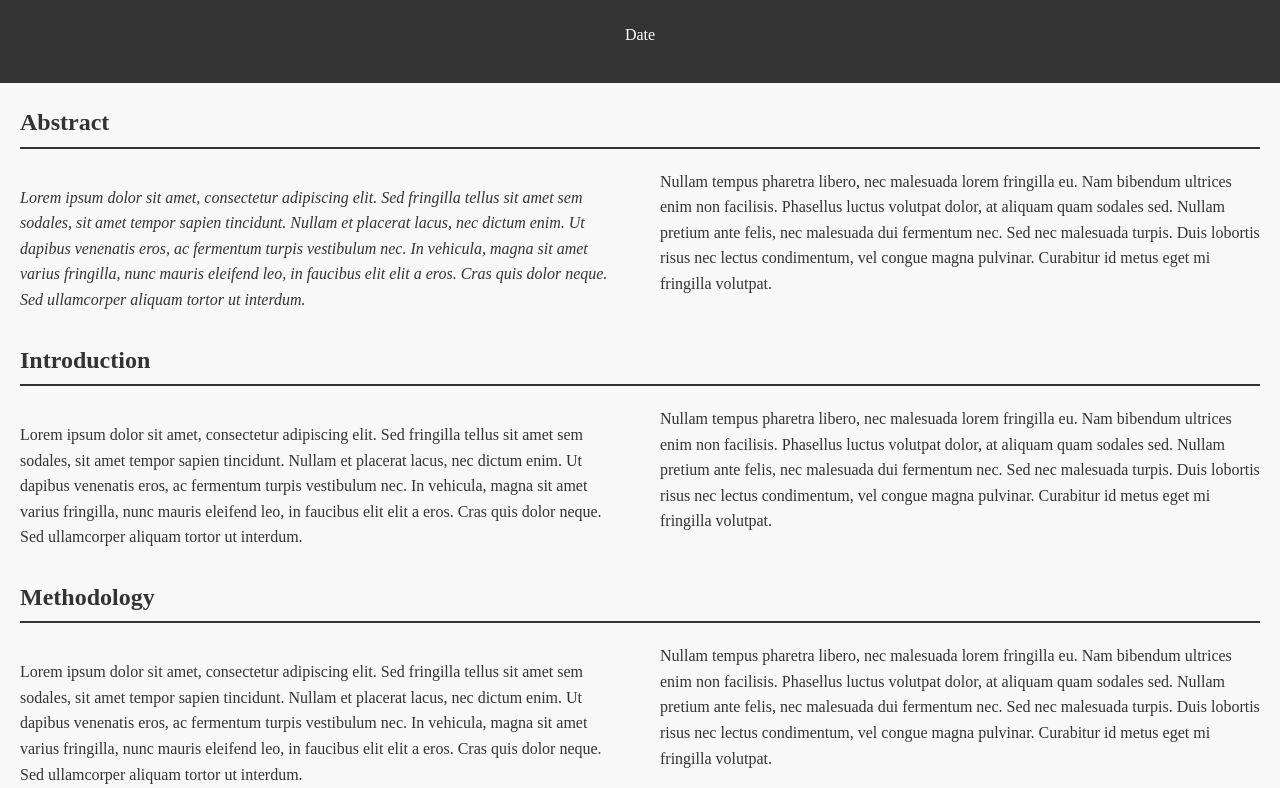
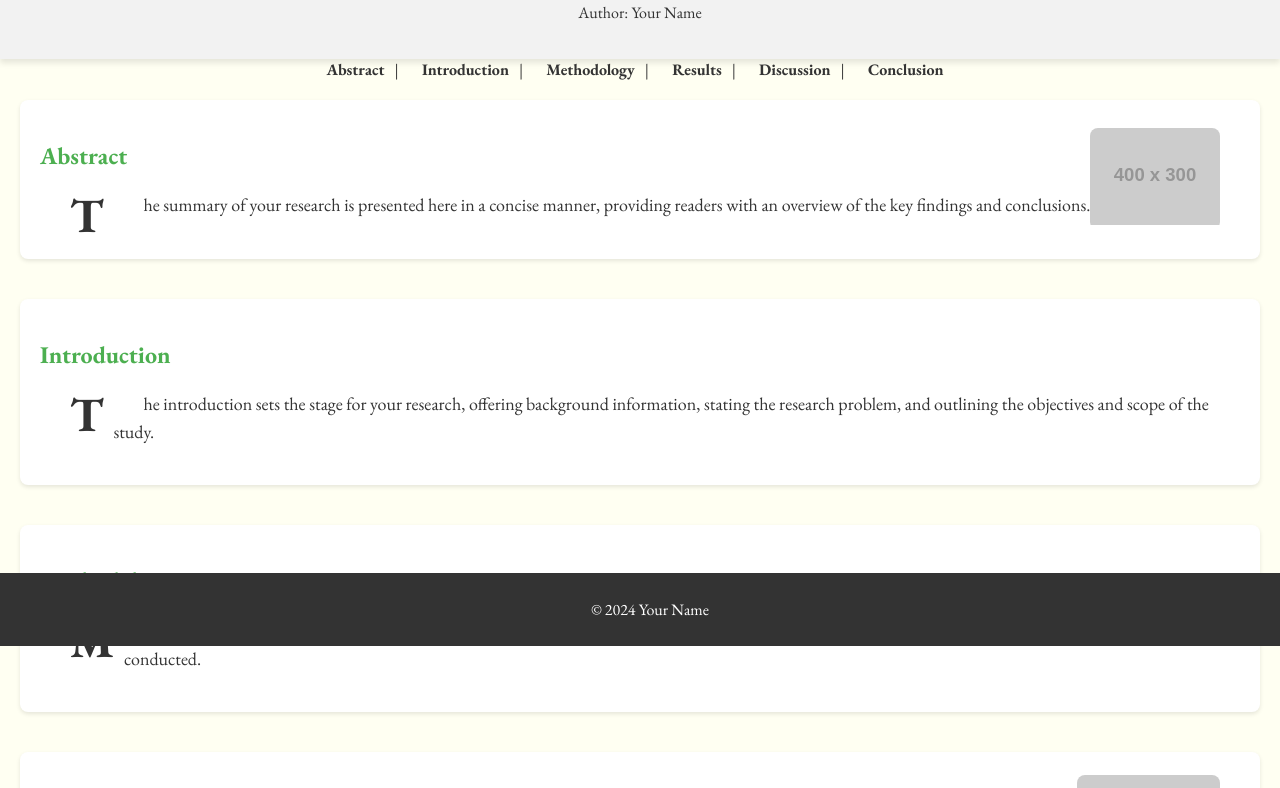
Before and after one commit to avirsaha/chem-ail, a plain HTML site: page index.html in a window 1280 px wide. Shown: the part 154-942 px from the top of the page. Drawn offline with nearby package versions, Linux system fonts and the light colour scheme; placeholder pictures from the web are drawn by us.

Commit message:
Update index.html

```diff
--- a/index.html
+++ b/index.html
@@ -3,148 +3,190 @@
 <head>
   <meta charset="UTF-8">
   <meta name="viewport" content="width=device-width, initial-scale=1.0">
-  <link rel="icon" type="image/x-icon" href="res/icons/favicon.ico">
-  <title>Chemistry Art Integrated Learning Project</title>
+  <title>Research Paper</title>
+  <link href="https://fonts.googleapis.com/css2?family=EB+Garamond:wght@400;700&display=swap" rel="stylesheet">
   <style>
     body {
-      font-family: 'Times New Roman', Times, serif;
-      font-size: 12pt;
-      line-height: 1.6;
+      font-family: 'EB Garamond', serif;
       margin: 0;
       padding: 0;
-      background-color: #f8f8f8;
+      background-color: #fffff2; /* Very light yellowish-white background */
+      color: #333; /* Dark gray text color */
+    }
+
+    header {
+      background-color: #f2f2f2; /* Light gray header background */
+      color: #333; /* Dark gray header text color */
+      padding: 20px;
+      text-align: center;
+      box-shadow: 0 4px 6px rgba(0, 0, 0, 0.1);
+    }
+
+    nav ul {
+      list-style-type: none;
+      margin: 0;
+      padding: 0;
+      text-align: center;
+    }
+
+    nav ul li {
+      display: inline;
+      margin-right: 10px;
+    }
+
+    nav ul li:not(:last-child):after {
+      content: '|';
+      margin-left: 10px;
+      margin-right: 10px;
+    }
+
+    nav ul li a {
+      text-decoration: none;
       color: #333;
+      font-weight: bold;
     }
-    header, footer {
-      background-color: #333;
-      color: #fff;
-      text-align: center;
-      padding: 20px 0;
-    }
-    /*
-    header {
-      background: linear-gradient(rgba(255,255,255,1) 4%, rgba(131,130,130,1) 31%, rgba(78,75,75,1) 55%, rgba(0,0,0,1) 100%);
-    }
-    */
-    footer {
-      padding: 1px
-    }
+
     main {
       padding: 20px;
     }
-    h1, h2, h3, h4, h5, h6 {
-      margin-top: 0;
+
+    section {
+      background-color: #ffffff; /* White section background */
+      padding: 20px;
+      margin-bottom: 40px;
+      box-shadow: 0 2px 4px rgba(0, 0, 0, 0.1);
+      border-radius: 8px;
+      display: flex;
+      flex-direction: column;
     }
-    a {
-      color: aquamarine;
+
+    section h2 {
+      margin-bottom: 20px;
+      color: #4CAF50; /* Green section heading color */
+      font-size: 24px;
+      font-weight: bold;
     }
-    p {
-      margin-bottom: 1em;
+
+    section p {
+      font-size: 18px;
+      line-height: 1.6;
+      text-indent: 30px;
     }
-    .abstract {
+
+    section p:first-of-type:first-letter {
+      float: left;
+      font-size: 48px;
+      line-height: 1;
+      margin-right: 10px;
+      font-weight: bold;
+    }
+
+    section em {
       font-style: italic;
     }
+
+    .image-placeholder {
+      flex: 1;
+      margin-bottom: 20px;
+      border-radius: 8px;
+      overflow: hidden;
+    }
+
+    .image-placeholder img {
+      width: 100%;
+      height: auto;
+    }
+
+    footer {
+      background-color: #333; /* Dark gray footer background */
+      color: #fff; /* White footer text color */
+      text-align: center;
+      padding: 10px;
+      position: fixed;
+      bottom: 0;
+      width: 100%;
+    }
+
+    @media only screen and (min-width: 768px) {
       section {
-      margin-bottom: 20px;
+        flex-direction: row;
+        align-items: center;
       }
-    section h2 {
-      color: #333;
-      border-bottom: 2px solid #333;
-      padding-bottom: 5px;
+
+      .image-placeholder {
+        order: 1; /* Move image to the right on larger screens */
+        margin-right: 20px;
+        margin-bottom: 0;
       }
-    .column {
-      column-count: 2;
-      column-gap: 40px;
+
+      section p {
+        flex: 2;
+      }
     }
   </style>
 </head>
 <body>
-
   <header>
-  <!--
-  <img
-  src="res/icons/favicon.svg"
-  height="150"
-  width="150" />
-  -->
-  <h1>Three Dimensional Structures Of Organic Molecules & Their Importance In Daily Life</h1>
-  <p>Aviraj Saha</p>
-  <p>B. D. Memorial International</p>
-  <p>Date</p>
+    <h1>Research Paper Title</h1>
+    <h2>Topic: Your Topic</h2>
+    <p>Author: Your Name</p>
   </header>
-
+  <nav>
+    <ul>
+      <li><a href="#abstract">Abstract</a></li>
+      <li><a href="#introduction">Introduction</a></li>
+      <li><a href="#methodology">Methodology</a></li>
+      <li><a href="#results">Results</a></li>
+      <li><a href="#discussion">Discussion</a></li>
+      <li><a href="#conclusion">Conclusion</a></li>
+    </ul>
+  </nav>
   <main>
-
-  <section>
+    <section id="abstract">
+      <div class="image-placeholder"><img src="https://via.placeholder.com/400x300" alt="Abstract Image Placeholder"></div>
+      <div>
         <h2>Abstract</h2>
-    <div class="column">
-      <p class="abstract">Lorem ipsum dolor sit amet, consectetur adipiscing elit. Sed fringilla tellus sit amet sem sodales, sit amet tempor sapien tincidunt. Nullam et placerat lacus, nec dictum enim. Ut dapibus venenatis eros, ac fermentum turpis vestibulum nec. In vehicula, magna sit amet varius fringilla, nunc mauris eleifend leo, in faucibus elit elit a eros. Cras quis dolor neque. Sed ullamcorper aliquam tortor ut interdum.</p>
-      <p>Nullam tempus pharetra libero, nec malesuada lorem fringilla eu. Nam bibendum ultrices enim non facilisis. Phasellus luctus volutpat dolor, at aliquam quam sodales sed. Nullam pretium ante felis, nec malesuada dui fermentum nec. Sed nec malesuada turpis. Duis lobortis risus nec lectus condimentum, vel congue magna pulvinar. Curabitur id metus eget mi fringilla volutpat.</p>
+        <p><span>The</span> summary of your research is presented here in a concise manner, providing readers with an overview of the key findings and conclusions.</p>
       </div>
     </section>
-
-  <section>
+    <section id="introduction">
+      <div class="image-placeholder"><img src="https://via.placeholder.com/400x300" alt="Introduction Image Placeholder"></div>
+      <div>
         <h2>Introduction</h2>
-    <div class="column">
-      <p>Lorem ipsum dolor sit amet, consectetur adipiscing elit. Sed fringilla tellus sit amet sem sodales, sit amet tempor sapien tincidunt. Nullam et placerat lacus, nec dictum enim. Ut dapibus venenatis eros, ac fermentum turpis vestibulum nec. In vehicula, magna sit amet varius fringilla, nunc mauris eleifend leo, in faucibus elit elit a eros. Cras quis dolor neque. Sed ullamcorper aliquam tortor ut interdum.</p>
-      <p>Nullam tempus pharetra libero, nec malesuada lorem fringilla eu. Nam bibendum ultrices enim non facilisis. Phasellus luctus volutpat dolor, at aliquam quam sodales sed. Nullam pretium ante felis, nec malesuada dui fermentum nec. Sed nec malesuada turpis. Duis lobortis risus nec lectus condimentum, vel congue magna pulvinar. Curabitur id metus eget mi fringilla volutpat.</p>
+        <p><span>T</span>he introduction sets the stage for your research, offering background information, stating the research problem, and outlining the objectives and scope of the study.</p>
       </div>
     </section>
-
-  <section>
+    <section id="methodology">
+      <div class="image-placeholder"><img src="https://via.placeholder.com/400x300" alt="Methodology Image Placeholder"></div>
+      <div>
         <h2>Methodology</h2>
-    <div class="column">
-      <p>Lorem ipsum dolor sit amet, consectetur adipiscing elit. Sed fringilla tellus sit amet sem sodales, sit amet tempor sapien tincidunt. Nullam et placerat lacus, nec dictum enim. Ut dapibus venenatis eros, ac fermentum turpis vestibulum nec. In vehicula, magna sit amet varius fringilla, nunc mauris eleifend leo, in faucibus elit elit a eros. Cras quis dolor neque. Sed ullamcorper aliquam tortor ut interdum.</p>
-      <p>Nullam tempus pharetra libero, nec malesuada lorem fringilla eu. Nam bibendum ultrices enim non facilisis. Phasellus luctus volutpat dolor, at aliquam quam sodales sed. Nullam pretium ante felis, nec malesuada dui fermentum nec. Sed nec malesuada turpis. Duis lobortis risus nec lectus condimentum, vel congue magna pulvinar. Curabitur id metus eget mi fringilla volutpat.</p>
+        <p><span>M</span>ethodology describes the methods and techniques employed in your research, including data collection, analysis, and any experimental procedures conducted.</p>
       </div>
     </section>
-
-  <section>
+    <section id="results">
+      <div class="image-placeholder"><img src="https://via.placeholder.com/400x300" alt="Results Image Placeholder"></div>
+      <div>
         <h2>Results</h2>
-    <div class="column">
-      <p>Lorem ipsum dolor sit amet, consectetur adipiscing elit. Sed fringilla tellus sit amet sem sodales, sit amet tempor sapien tincidunt. Nullam et placerat lacus, nec dictum enim. Ut dapibus venenatis eros, ac fermentum turpis vestibulum nec. In vehicula, magna sit amet varius fringilla, nunc mauris eleifend leo, in faucibus elit elit a eros. Cras quis dolor neque. Sed ullamcorper aliquam tortor ut interdum.</p>
-      <p>Nullam tempus pharetra libero, nec malesuada lorem fringilla eu. Nam bibendum ultrices enim non facilisis. Phasellus luctus volutpat dolor, at aliquam quam sodales sed. Nullam pretium ante felis, nec malesuada dui fermentum nec. Sed nec malesuada turpis. Duis lobortis risus nec lectus condimentum, vel congue magna pulvinar. Curabitur id metus eget mi fringilla volutpat.</p>
+        <p><span>R</span>esults present the empirical findings of your research, often accompanied by tables, graphs, or figures to illustrate key trends and patterns.</p>
       </div>
     </section>
-
-  <section>
+    <section id="discussion">
+      <div class="image-placeholder"><img src="https://via.placeholder.com/400x300" alt="Discussion Image Placeholder"></div>
+      <div>
         <h2>Discussion</h2>
-    <div class="column">
-      <p>Lorem ipsum dolor sit amet, consectetur adipiscing elit. Sed fringilla tellus sit amet sem sodales, sit amet tempor sapien tincidunt. Nullam et placerat lacus, nec dictum enim. Ut dapibus venenatis eros, ac fermentum turpis vestibulum nec. In vehicula, magna sit amet varius fringilla, nunc mauris eleifend leo, in faucibus elit elit a eros. Cras quis dolor neque. Sed ullamcorper aliquam tortor ut interdum.</p>
-      <p>Nullam tempus pharetra libero, nec malesuada lorem fringilla eu. Nam bibendum ultrices enim non facilisis. Phasellus luctus volutpat dolor, at aliquam quam sodales sed. Nullam pretium ante felis, nec malesuada dui fermentum nec. Sed nec malesuada turpis. Duis lobortis risus nec lectus condimentum, vel congue magna pulvinar. Curabitur id metus eget mi fringilla volutpat.</p>
+        <p><span>D</span>iscussion interprets the results, evaluates their significance, and relates them to existing literature, highlighting implications and potential areas for future research.</p>
       </div>
     </section>
-
-  <section>
+    <section id="conclusion">
+      <div class="image-placeholder"><img src="https://via.placeholder.com/400x300" alt="Conclusion Image Placeholder"></div>
+      <div>
         <h2>Conclusion</h2>
-    <div class="column">
-      <p>Lorem ipsum dolor sit amet, consectetur adipiscing elit. Sed fringilla tellus sit amet sem sodales, sit amet tempor sapien tincidunt. Nullam et placerat lacus, nec dictum enim. Ut dapibus venenatis eros, ac fermentum turpis vestibulum nec. In vehicula, magna sit amet varius fringilla, nunc mauris eleifend leo, in faucibus elit elit a eros. Cras quis dolor neque. Sed ullamcorper aliquam tortor ut interdum.</p>
-      <p>Nullam tempus pharetra libero, nec malesuada lorem fringilla eu. Nam bibendum ultrices enim non facilisis. Phasellus luctus volutpat dolor, at aliquam quam sodales sed. Nullam pretium ante felis, nec malesuada dui fermentum nec. Sed nec malesuada turpis. Duis lobortis risus nec lectus condimentum, vel congue magna pulvinar. Curabitur id metus eget mi fringilla volutpat.</p>
+        <p><span>C</span>onclusion summarizes the main findings of your research, reaffirms the research objectives, and offers insights into the broader implications of the study.</p>
       </div>
     </section>
-
-  <section>
-    <h2>Acknowledgement</h2>
-    <div class="column">
-      <p>Lorem ipsum dolor sit amet, consectetur adipiscing elit. Sed fringilla tellus sit amet sem sodales, sit amet tempor sapien tincidunt. Nullam et placerat lacus, nec dictum enim. Ut dapibus venenatis eros, ac fermentum turpis vestibulum nec. In vehicula, magna sit amet varius fringilla, nunc mauris eleifend leo, in faucibus elit elit a eros. Cras quis dolor neque. Sed ullamcorper aliquam tortor ut interdum.</p>
-      <p>Nullam tempus pharetra libero, nec malesuada lorem fringilla eu. Nam bibendum ultrices enim non facilisis. Phasellus luctus volutpat dolor, at aliquam quam sodales sed. Nullam pretium ante felis, nec malesuada dui fermentum nec. Sed nec malesuada turpis. Duis lobortis risus nec lectus condimentum, vel congue magna pulvinar. Curabitur id metus eget mi fringilla volutpat.</p>
-    </div>
-  </section>
-
-  <section>
-    <h2>Referance</h2>
-    <div class="column">
-      <p>Lorem ipsum dolor sit amet, consectetur adipiscing elit. Sed fringilla tellus sit amet sem sodales, sit amet tempor sapien tincidunt. Nullam et placerat lacus, nec dictum enim. Ut dapibus venenatis eros, ac fermentum turpis vestibulum nec. In vehicula, magna sit amet varius fringilla, nunc mauris eleifend leo, in faucibus elit elit a eros. Cras quis dolor neque. Sed ullamcorper aliquam tortor ut interdum.</p>
-      <p>Nullam tempus pharetra libero, nec malesuada lorem fringilla eu. Nam bibendum ultrices enim non facilisis. Phasellus luctus volutpat dolor, at aliquam quam sodales sed. Nullam pretium ante felis, nec malesuada dui fermentum nec. Sed nec malesuada turpis. Duis lobortis risus nec lectus condimentum, vel congue magna pulvinar. Curabitur id metus eget mi fringilla volutpat.</p>
-    </div>
-  </section>
-
   </main>
-
   <footer>
-  <p>Contact Information: <a href="mailto:aviraj.bdm@gmail.com">aviraj.bdm@gmail.com</a></p>
-  <p>Additional Information: [Insert additional information here]</p>
+    <p>&copy; 2024 Your Name</p>
   </footer>
-
 </body>
 </html>
```
Lines whose indentation alone changed are shown as unchanged.
